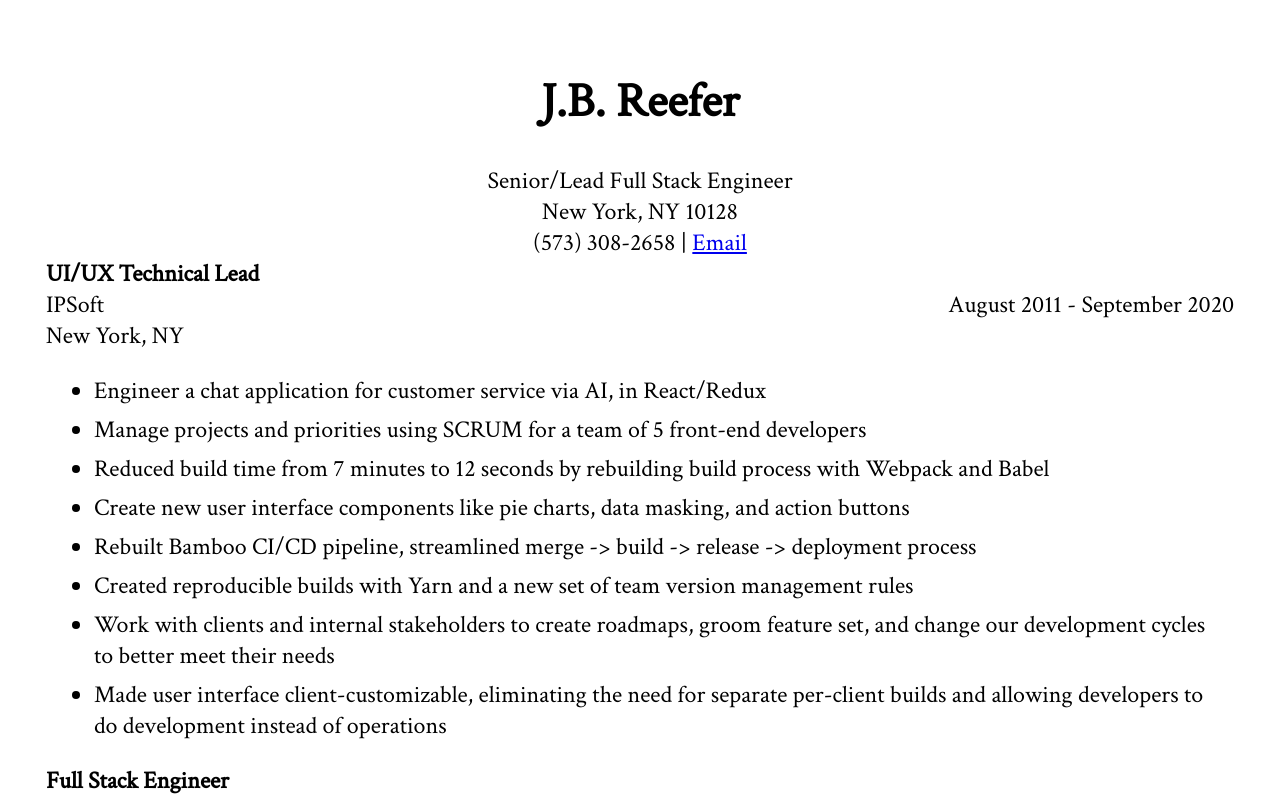
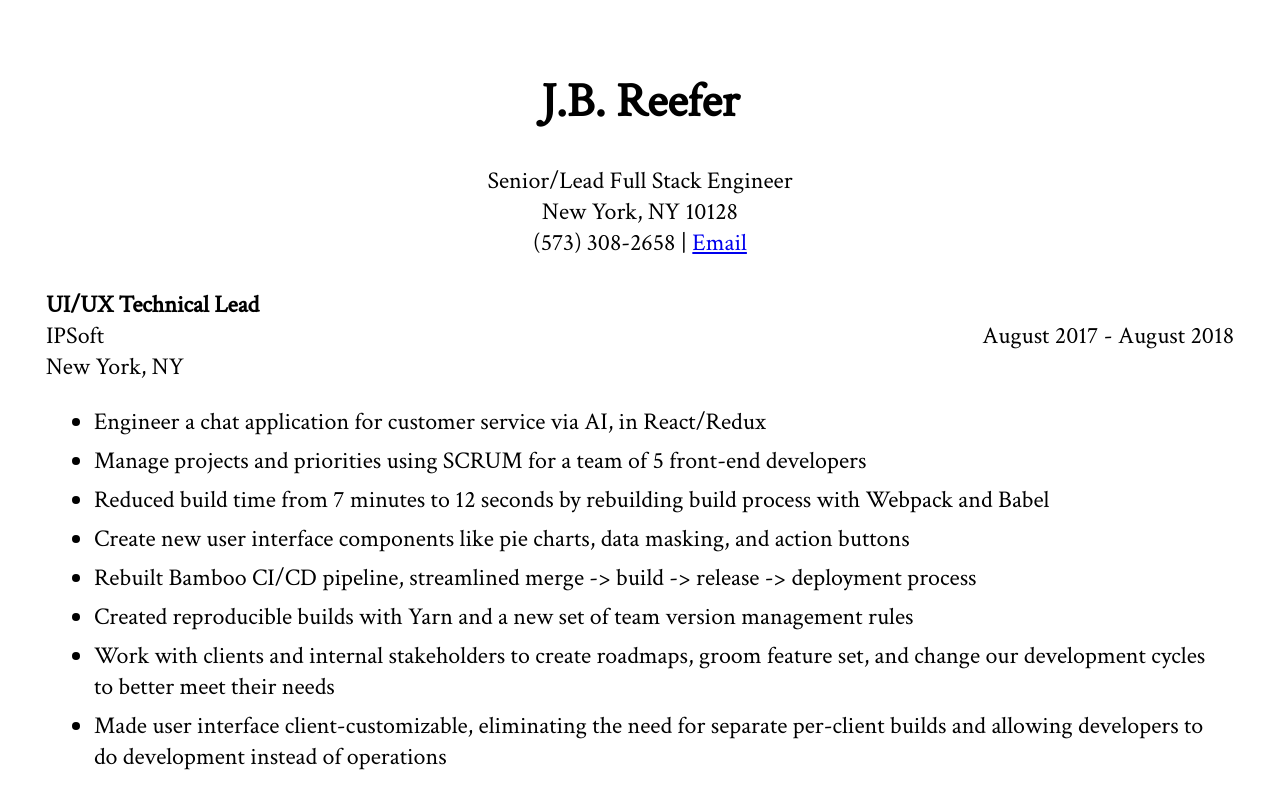
Before and after one commit to jb-reefer/resume, a React (Create React App) app: page / in a window 1280 px wide. Shown: the top 799 px of the page. Built offline with nearby package versions, Linux system fonts and the light colour scheme; the HTML template or start-up script is replaced by a standard one.

Commit message:
more cleanup

```diff
--- a/src/App.tsx
+++ b/src/App.tsx
@@ -8,6 +8,7 @@ import { Hero } from './components/Hero';
 const App = (props: any) => (
   <div className="Container">
     <Hero />
+    <br />
     {data.map(job => (
       <ExperienceBlock company={job.company} city={job.city} role={job.role} from={job.from} to={job.to}>
         {job.children.map(entry => <Entry>{entry}</Entry>)}
--- a/src/data.ts
+++ b/src/data.ts
@@ -5,8 +5,8 @@ const data: IExperienceBlock[] = [
   company: "IPSoft",
   city: "New York, NY",
   role: "UI/UX Technical Lead",
-  from: "August 2011",
-  to: "September 2020",
+  from: "August 2017",
+  to: "August 2018",
   children: [
     "Engineer a chat application for customer service via AI, in React/Redux",
     "Manage projects and priorities using SCRUM for a team of 5 front-end developers",
```
